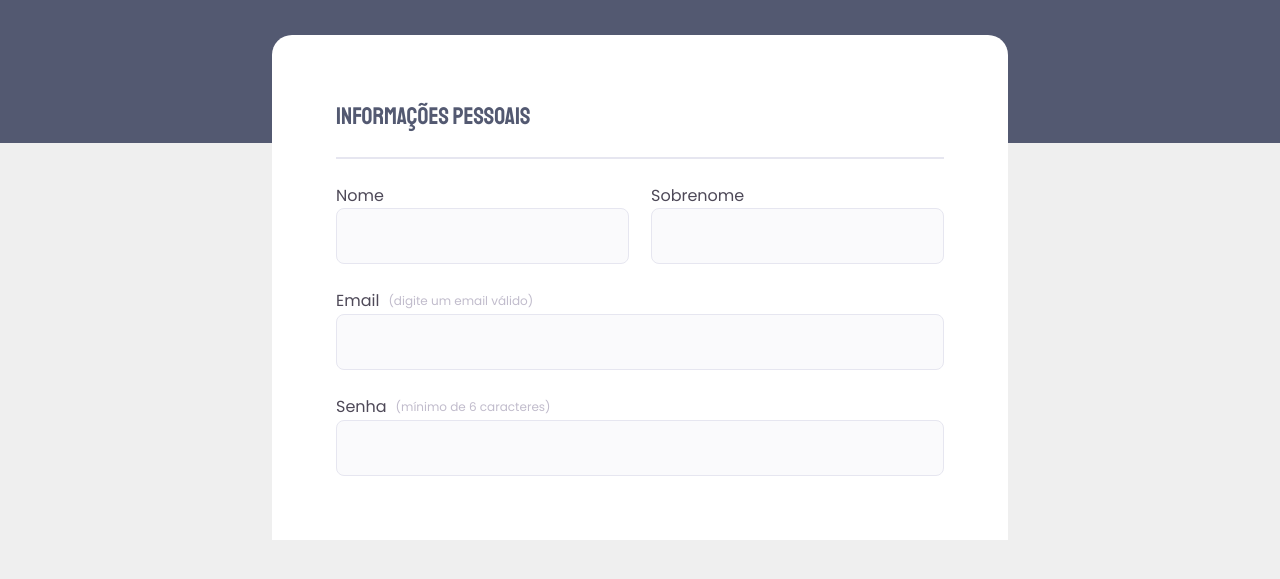
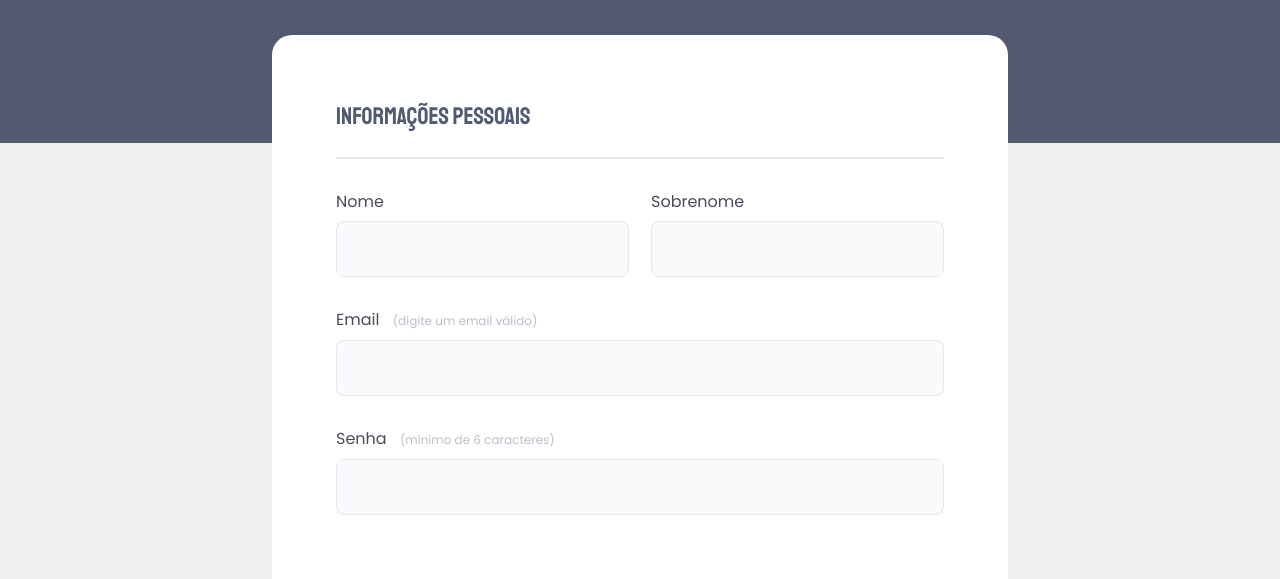
Before and after one commit to theusfelipe/Form-by-me, a plain HTML site: page index.html in a window 1280 px wide. Shown: the part 293-872 px from the top of the page. Before the commit the page ends 833 px from the top, so only its background shows below. Drawn offline with Linux system fonts and the light colour scheme.

Commit message:
add line-height to input-wrapper

```diff
--- a/style.css
+++ b/style.css
@@ -93,11 +93,10 @@ fieldset legend {
 }
 
 
-.input-wrapper label {
-    display: flex;
+.input-wrapper {
+    line-height: 38px;
+}
 
-
-}
 
 .input-wrapper input {
     background: #FAFAFC;
@@ -115,7 +114,6 @@ fieldset legend {
     font-style: normal;
     font-weight: 400;
     font-size: 12px;
-    line-height: 26px;
 }
 
 .input-wrapper span {
```
